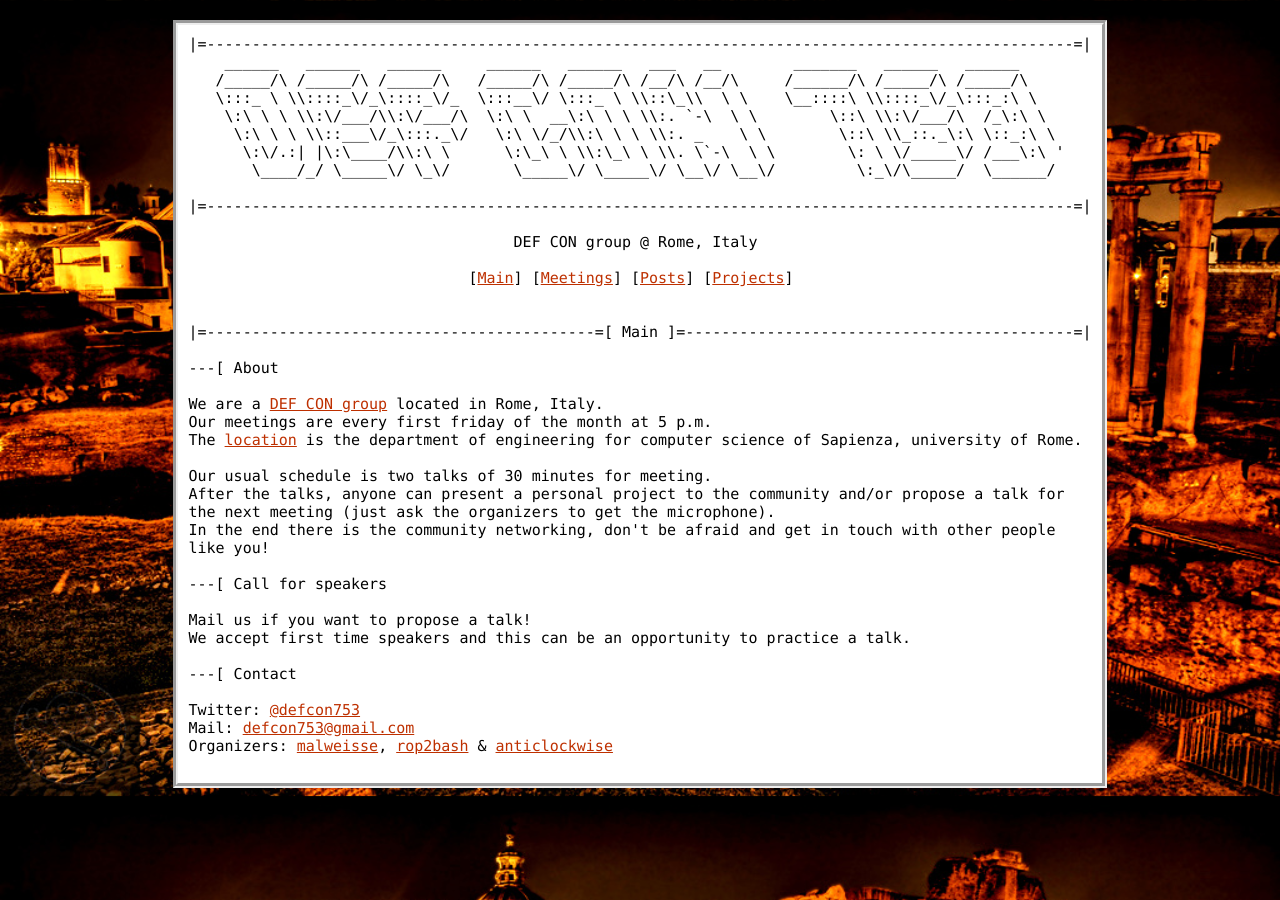
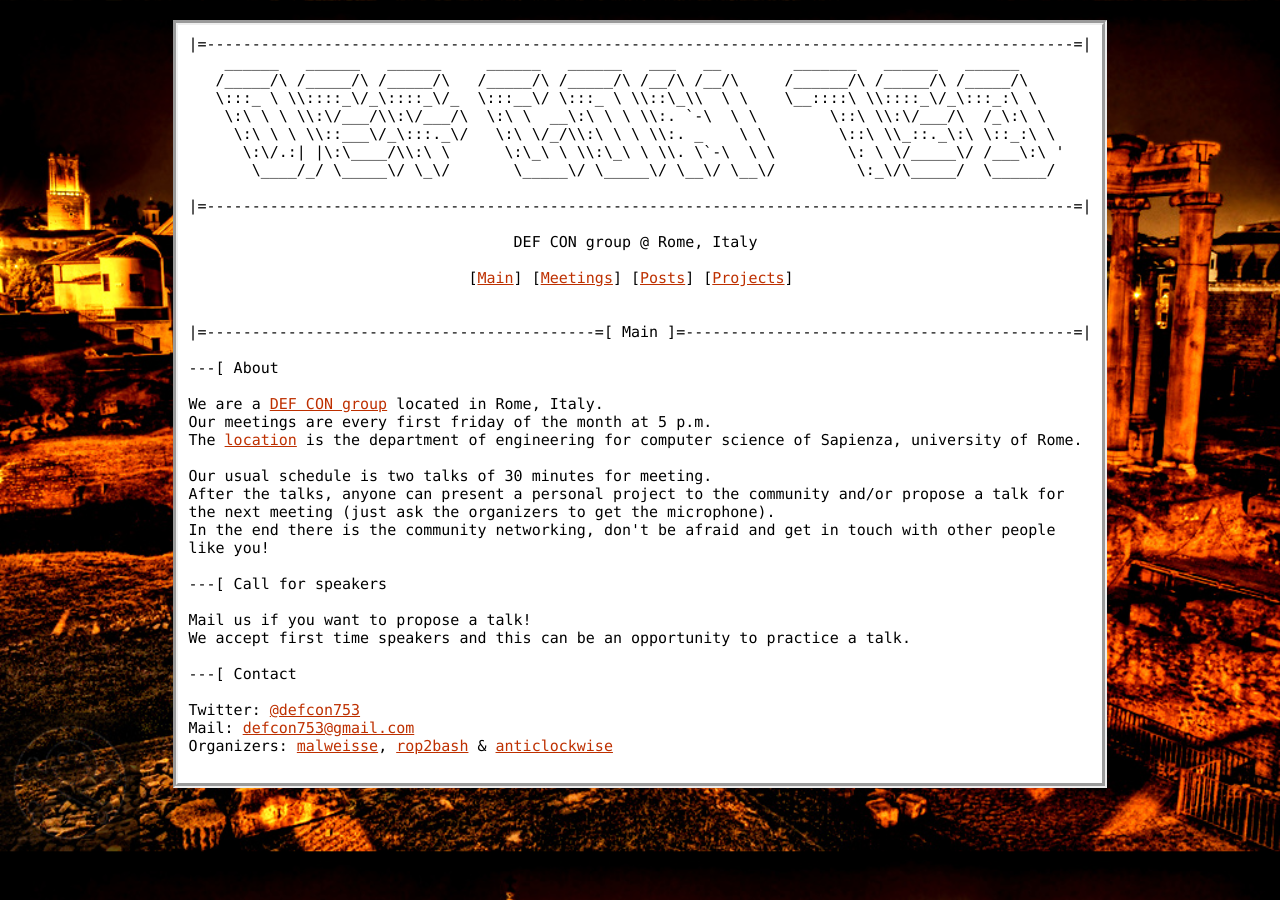
Before and after one commit to DEFCON753/defcon753.github.io, a Jekyll site: the page built from index.html, in a window 1280 px wide. Built offline with Jekyll 4.4.1, drawn with Linux system fonts in a browser that asks for light colours.

Commit message:
repeat bg cover

```diff
--- a/_includes/head.html
+++ b/_includes/head.html
@@ -33,10 +33,10 @@
 
 body {
     background: url({{ site.baseurl }}/bg.jpg);
-    -moz-background-size: 100% 100%;
-    -o-background-size: 100% 100%;
-    -webkit-background-size: 100% 100%;
-    background-size: 100% 100%;
+    -moz-background-size: cover;
+    -o-background-size: cover;
+    -webkit-background-size: cover;
+    background-size: cover;
 }
 
 /* unvisited link */
```
